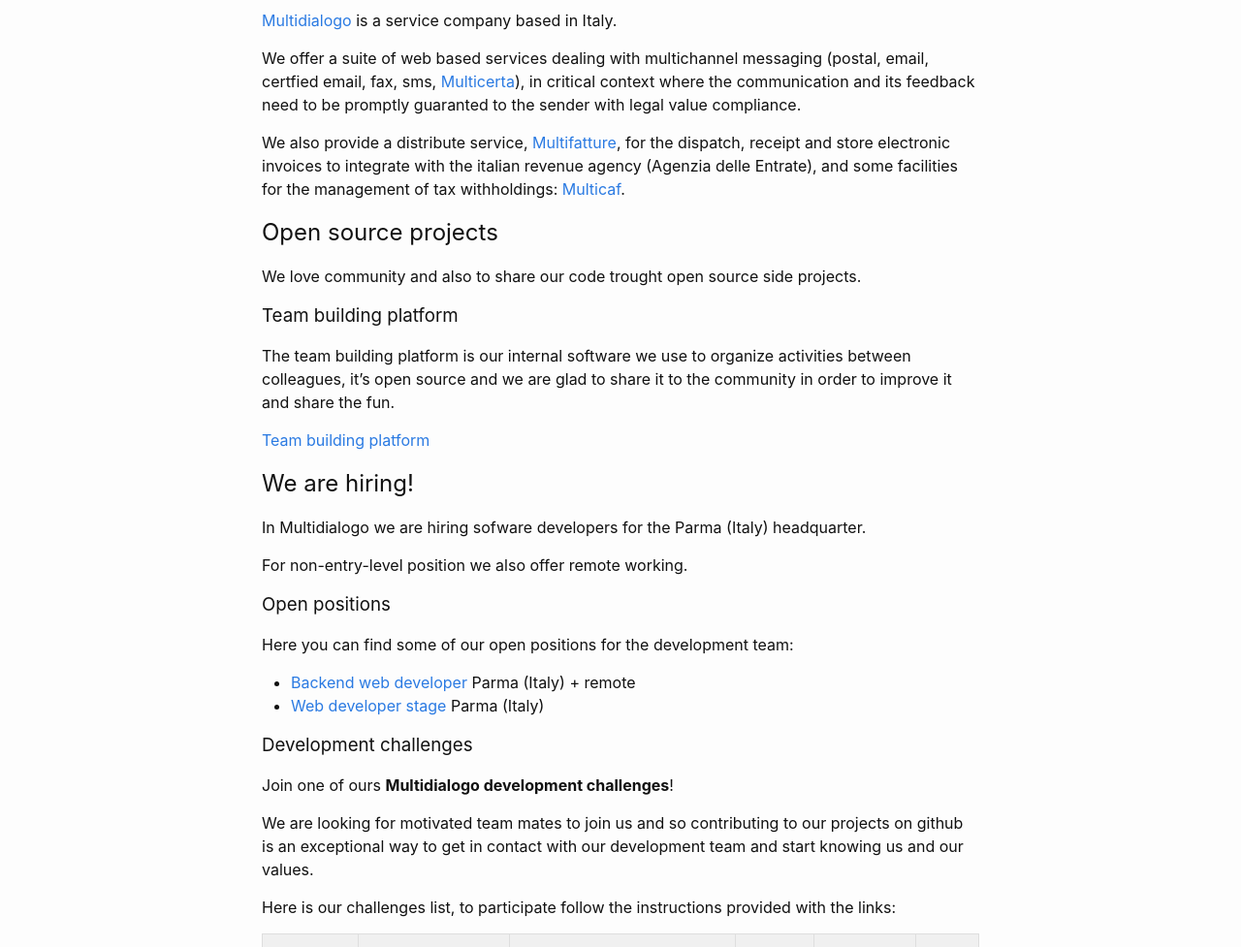
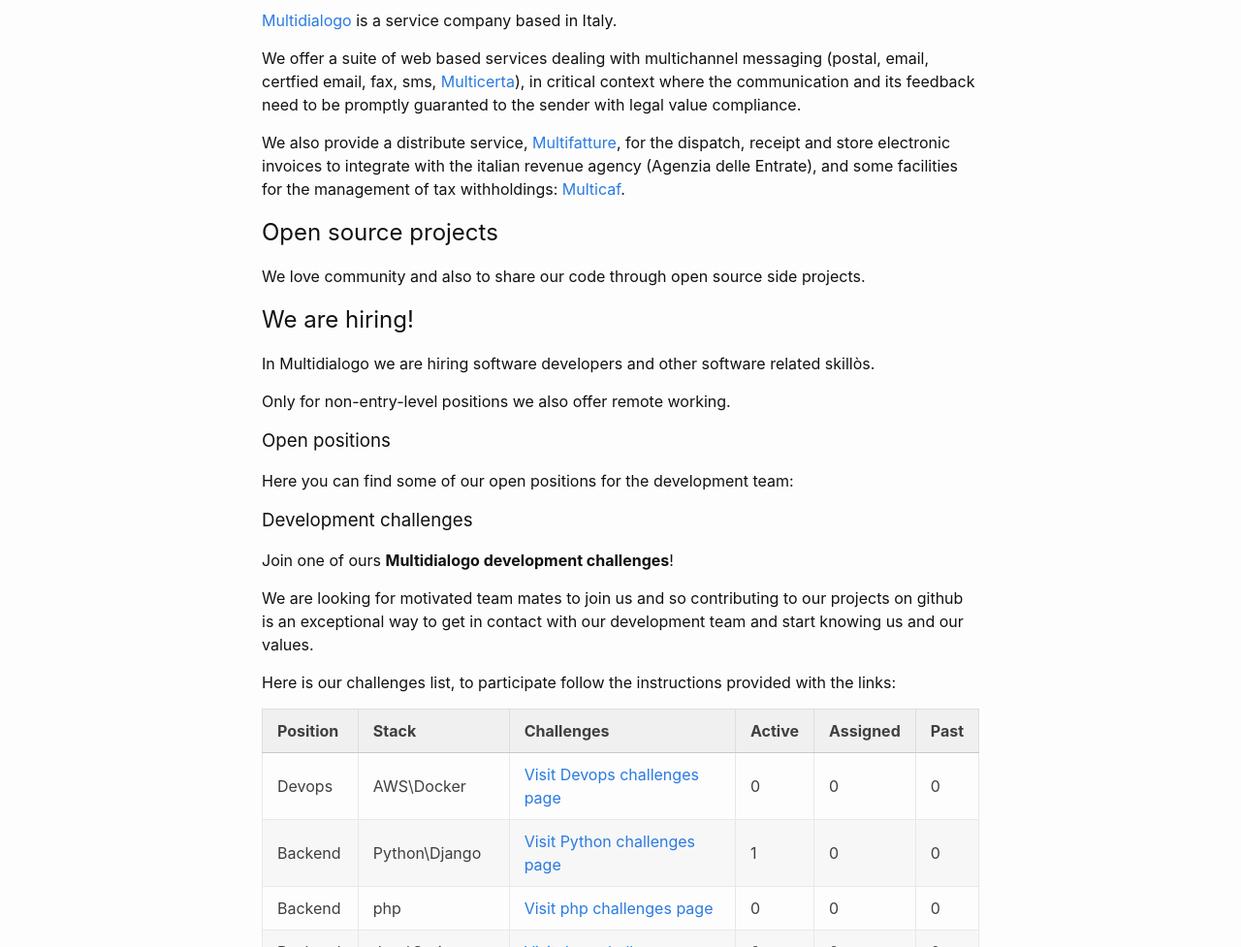
Before and after one commit to Multidialogo/multidialogo.github.io, a plain HTML site: page index.html in a window 1280 px wide. Shown: the part 123-1100 px from the top of the page at 97% size. Drawn offline with Linux system fonts and the light colour scheme.

Commit message:
Site update: 2022-02-24 20:02:40 UTC

```diff
--- a/feed.xml
+++ b/feed.xml
@@ -1 +1 @@
-<?xml version="1.0" encoding="utf-8"?><feed xmlns="http://www.w3.org/2005/Atom" ><generator uri="https://jekyllrb.com/" version="3.8.7">Jekyll</generator><link href="http://0.0.0.0:4000/feed.xml" rel="self" type="application/atom+xml" /><link href="http://0.0.0.0:4000/" rel="alternate" type="text/html" /><updated>2022-02-24T11:47:03-06:00</updated><id>http://0.0.0.0:4000/feed.xml</id><title type="html">Multidialogo</title><subtitle>Multidialogo Engineering</subtitle></feed>
+<?xml version="1.0" encoding="utf-8"?><feed xmlns="http://www.w3.org/2005/Atom" ><generator uri="https://jekyllrb.com/" version="3.8.7">Jekyll</generator><link href="http://0.0.0.0:4000/feed.xml" rel="self" type="application/atom+xml" /><link href="http://0.0.0.0:4000/" rel="alternate" type="text/html" /><updated>2022-02-24T14:27:55-06:00</updated><id>http://0.0.0.0:4000/feed.xml</id><title type="html">Multidialogo</title><subtitle>Multidialogo Engineering</subtitle></feed>
--- a/index.html
+++ b/index.html
@@ -34,25 +34,15 @@
 <p>We also provide a distribute service, <a href="https://www.multifatture.it">Multifatture</a>, for the dispatch, receipt and store electronic invoices to integrate with the italian revenue agency (Agenzia delle Entrate), and some facilities for the management of tax withholdings: <a href="https://www.multicaf.it">Multicaf</a>.</p>
 
 <h2 id="open-source-projects">Open source projects</h2>
-<p>We love community and also to share our code trought open source side projects.</p>
-
-<h3 id="team-building-platform">Team building platform</h3>
-<p>The team building platform is our internal software we use to organize activities between colleagues, it’s open  source and we are glad to share it to the community in order to improve it and share the fun.</p>
-
-<p><a href="https://github.com/Multidialogo/teambuilding-app">Team building platform</a></p>
+<p>We love community and also to share our code through open source side projects.</p>
 
 <h2 id="we-are-hiring">We are hiring!</h2>
-<p>In Multidialogo we are hiring sofware developers for the Parma (Italy) headquarter.</p>
+<p>In Multidialogo we are hiring software developers and other software related skillòs.</p>
 
-<p>For non-entry-level position we also offer remote working.</p>
+<p>Only for non-entry-level positions we also offer remote working.</p>
 
 <h3 id="open-positions">Open positions</h3>
 <p>Here you can find some of our open positions for the development team:</p>
-
-<ul>
-  <li><a href="https://multidialogo.breezy.hr/p/ad020106a18a01-backend-web-developer">Backend web developer</a> Parma (Italy) + remote</li>
-  <li><a href="https://multidialogo.breezy.hr/p/ae20e176bf1e01-web-developer-stage">Web developer stage</a> Parma (Italy)</li>
-</ul>
 
 <h3 id="development-challenges">Development challenges</h3>
 <p>Join one of ours <strong>Multidialogo development challenges</strong>!</p>
```
Also changed, not shown: challenges/java.html (+3 -2 lines), challenges/php.html (+3 -2 lines), challenges/python.html (+4 -3 lines).
